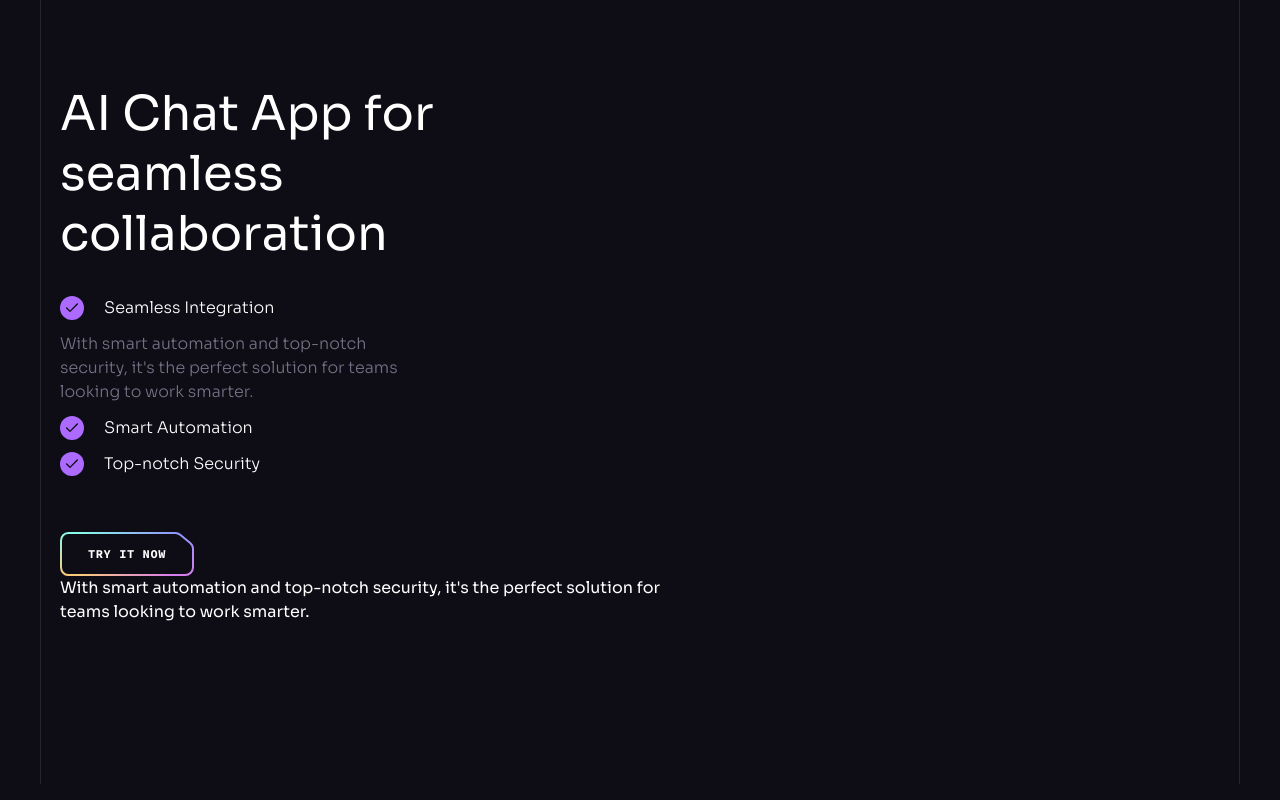
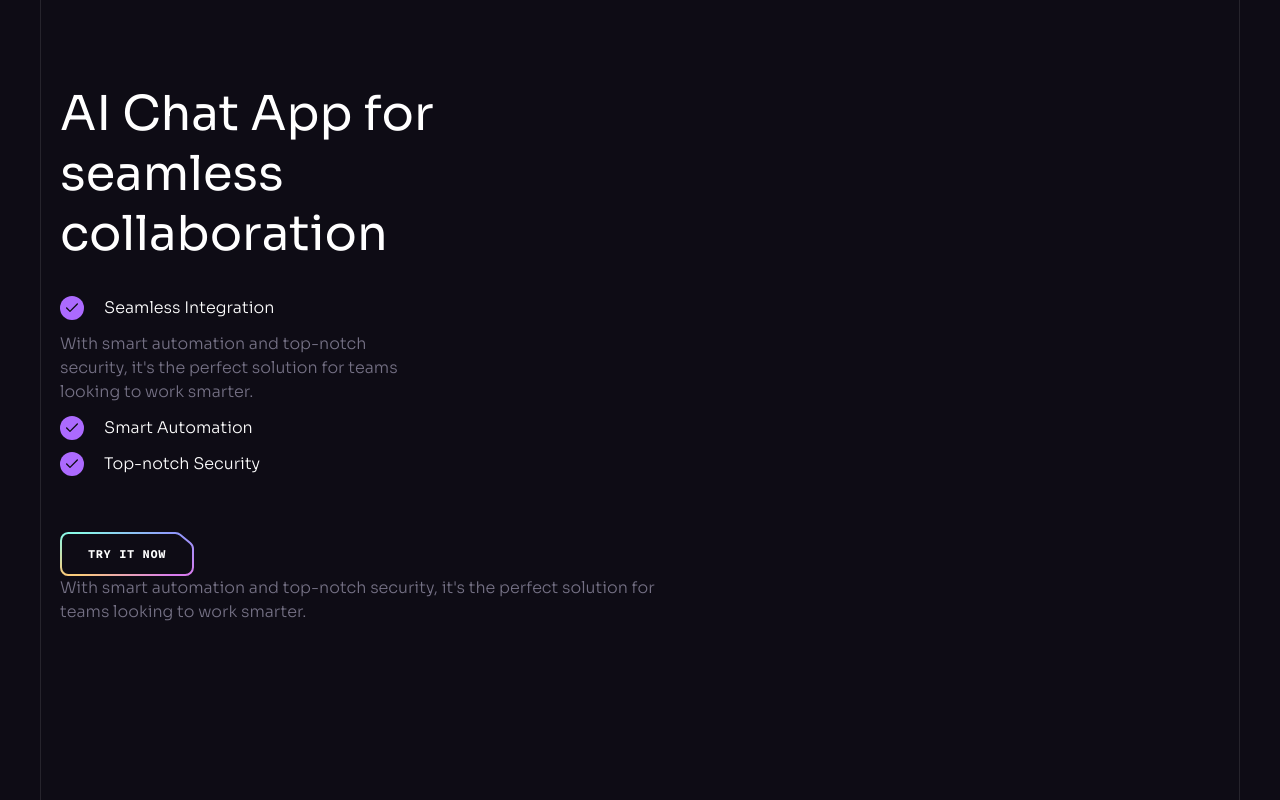
Before and after one commit to yafet-dev/brainwave, a React (Vite) app: page / in a window 1280 px wide. Shown: the part 3049-3849 px from the top of the page. Built offline with nearby package versions, Linux system fonts and the light colour scheme.

Commit message:
add styling on the text

```diff
--- a/src/components/Collaboration.jsx
+++ b/src/components/Collaboration.jsx
@@ -26,7 +26,7 @@ function Collaboration() {
 
           <Button>Try it now</Button>
           <div className="lg:ml-auto xl:w-[38rem]">
-            <p>{collabText}</p>
+            <p className="body-2 mb-4 text-n-4">{collabText}</p>
           </div>
         </div>
       </div>
```
